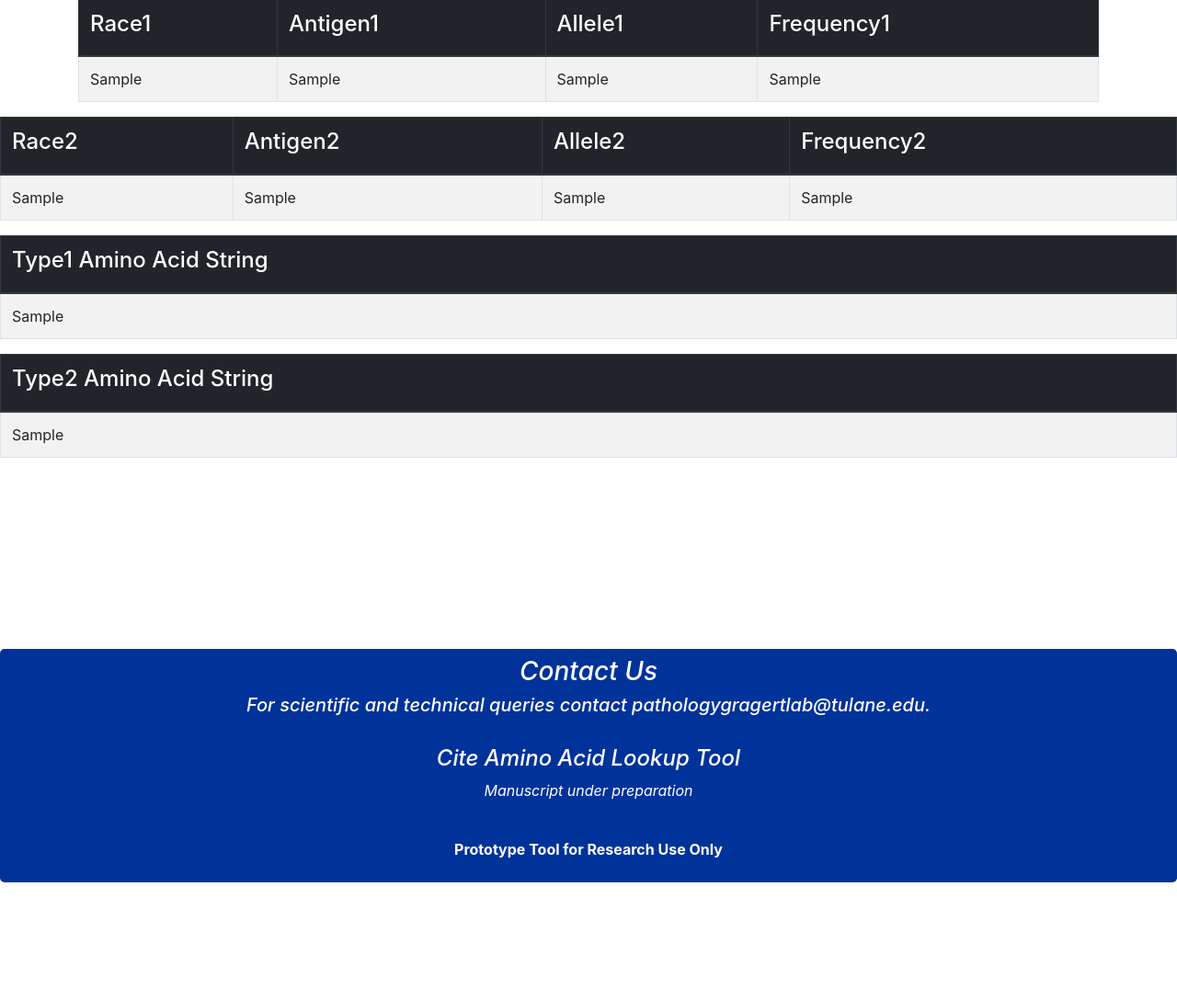
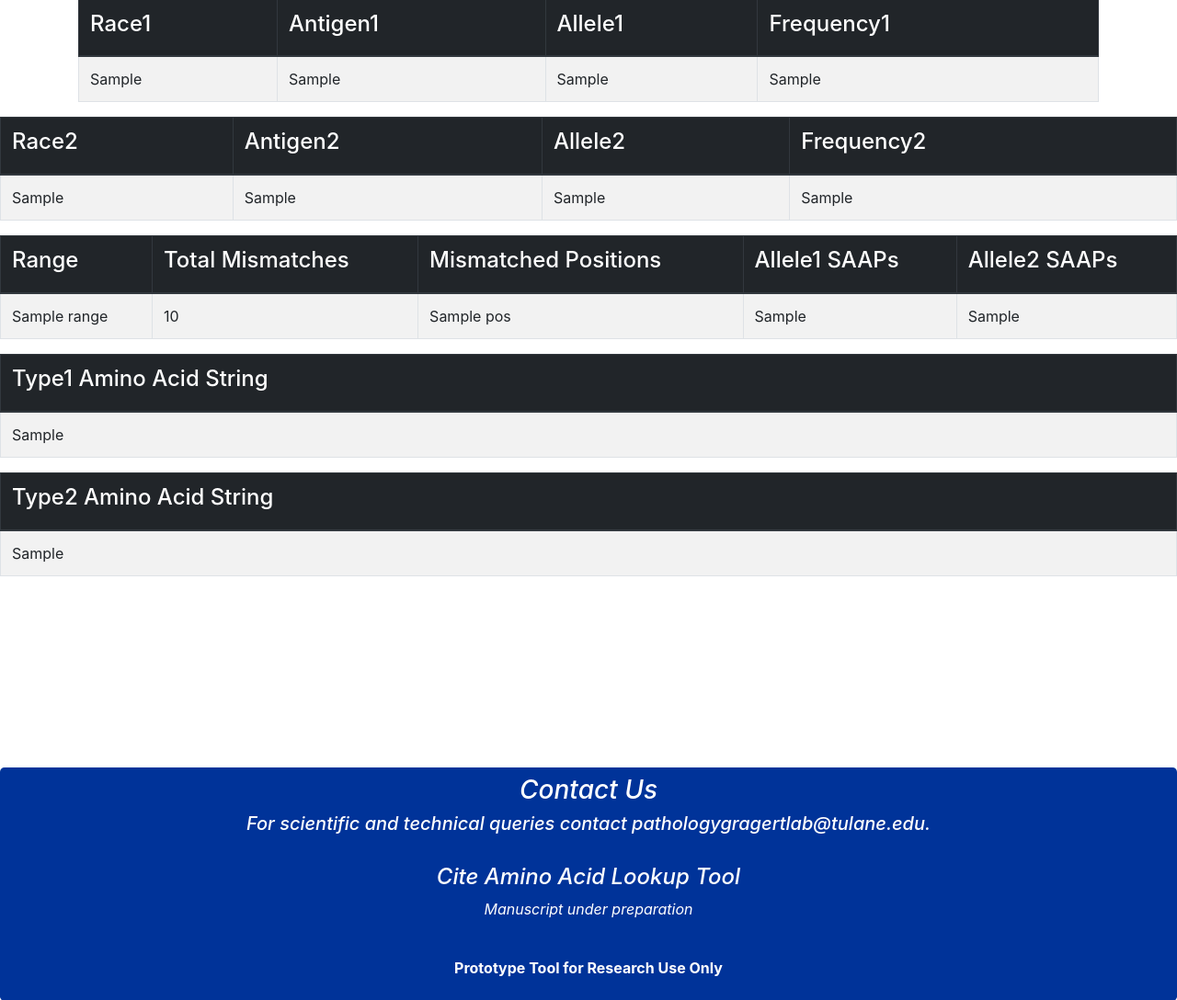
Before and after one commit to gwager/HLAMatchIt, a Django app: template hlamatchit_home/templates/antigen2aa_out.html in a window 1280 px wide. Shown: the part 443-1531 px from the top of the page at 92% size. Before the commit the page ends 1403 px from the top, so only its background shows below. Run offline with Django 4.2, Linux system fonts and the light colour scheme; the template is opened without the code that fills it: most values are stand-ins (such as "Sample title", 1, 10 or a date in 2020); parts of the project's set-up code (start-up, migrations or seed data) failed here and were passed over; some libraries are stand-ins or nearby versions.

Commit message:
antigen to most probable allele by population freq to AA string with MM pos list

```diff
--- a/hlamatchit_home/templates/antigen2aa_out.html
+++ b/hlamatchit_home/templates/antigen2aa_out.html
@@ -50,7 +50,7 @@
 </tbody>
  </table>
 </div>
-<table class="container table table-responsive-sm table-bordered table-hover table-striped  text-xl-left">
+  <table class="container table table-responsive-sm table-bordered table-hover table-striped  text-xl-left">
             <thead class="thead-dark">
 
                 <tr>
@@ -58,7 +58,6 @@
                     <th scope="col"> <h4> Antigen2 </h4> </th>
                     <th scope="col"> <h4> Allele2 </h4> </th>
                     <th scope="col"> <h4> Frequency2 </h4> </th>
-
                 </tr>
             </thead>
 
@@ -74,7 +73,32 @@
 </tbody>
  </table>
 </div>
-<table class="container table table-responsive-sm table-bordered table-hover table-striped  text-xl-left">
+  <table class="container table table-responsive-sm table-bordered table-hover table-striped  text-xl-left">
+            <thead class="thead-dark">
+
+                <tr>
+                    <th scope="col"> <h4> Range </h4> </th>
+                    <th scope="col"> <h4> Total Mismatches </h4> </th>
+                    <th scope="col"> <h4> Mismatched Positions </h4> </th>
+                    <th scope="col"> <h4> Allele1 SAAPs </h4> </th>
+                    <th scope="col"> <h4> Allele2 SAAPs  </h4> </th>
+                </tr>
+            </thead>
+
+
+<tbody>
+  <tr>
+    <td>{{Range}}</td>
+    <td>{{total}}</td>
+    <td>{{pos}}</td>
+    <td>{{pos1}}</td>
+    <td>{{pos2}}</td>
+  </tr>
+</tbody>
+ </table>
+</div>
+
+  <table class="container table table-responsive-sm table-bordered table-hover table-striped  text-xl-left">
             <thead class="thead-dark">
 
               <tr>
@@ -88,7 +112,7 @@
  </table>
 </div>
 
-<table class="container table table-responsive-sm table-bordered table-hover table-striped  text-xl-left">
+  <table class="container table table-responsive-sm table-bordered table-hover table-striped  text-xl-left">
             <thead class="thead-dark">
 
             <tr>
--- a/hlamatchit_home/templates/stringcount_out.html
+++ b/hlamatchit_home/templates/stringcount_out.html
@@ -36,6 +36,8 @@
                     <th scope="col"> <h4> Range </h4> </th>
                     <th scope="col"> <h4> Total Mismatches </h4> </th>
                     <th scope="col"> <h4> Mismatched Positions </h4> </th>
+                    <th scope="col"> <h4> Allele1 SAAPs </h4> </th>
+                    <th scope="col"> <h4> Allele2 SAAPs  </h4> </th>
                 </tr>
             </thead>
 
@@ -47,7 +49,8 @@
     <td>{{Range}}</td>
     <td>{{total}}</td>
     <td>{{pos}}</td>
-
+    <td>{{pos1}}</td>
+    <td>{{pos2}}</td>
   </tr>
 </tbody>
  </table>
```
Also changed, not shown: hlamatchit_home/aa_fibers.py (+10 -1 lines), hlamatchit_home/templates/antigen2aa.html (+7 -3 lines), hlamatchit_home/views_antigen2aa.py (+7 -9 lines).
